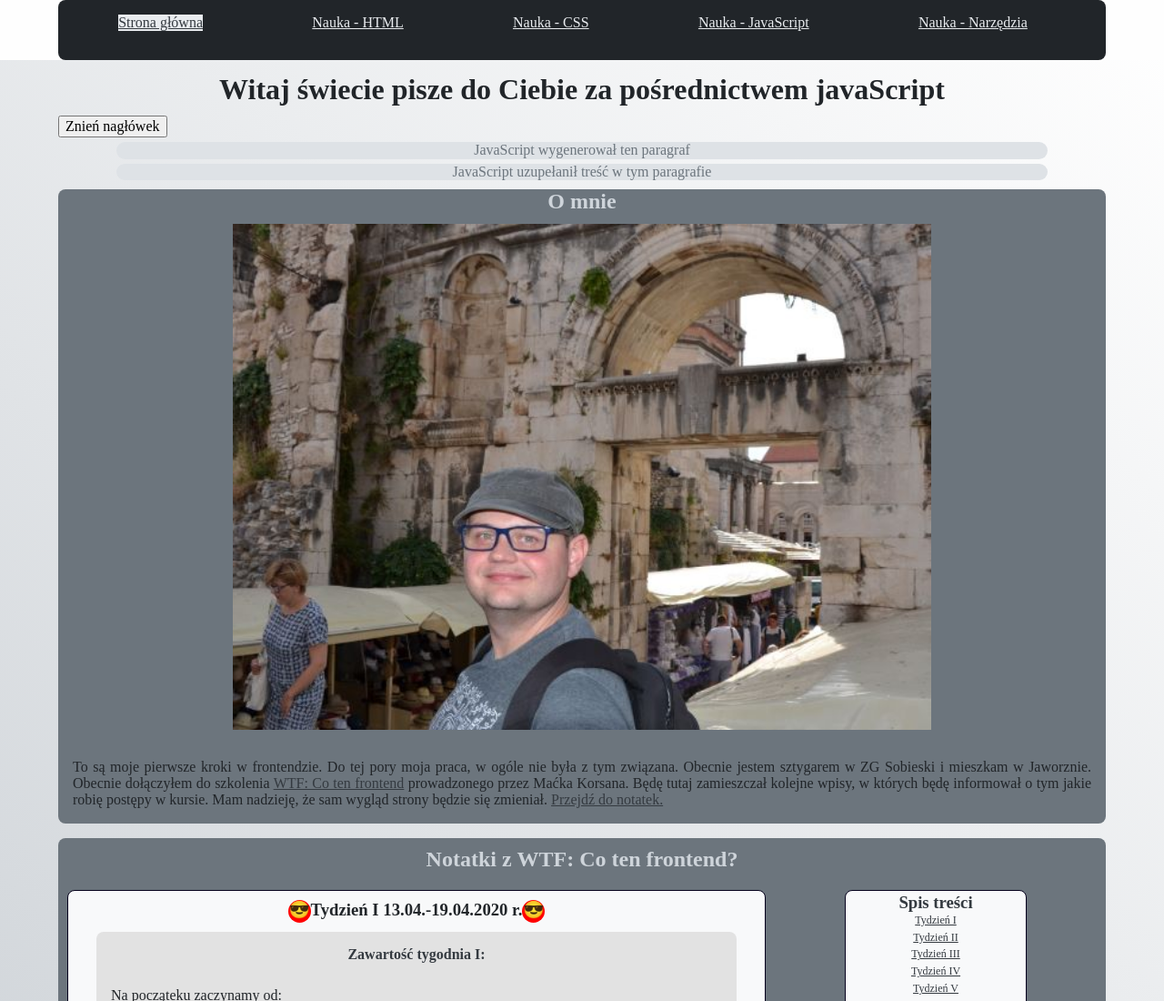
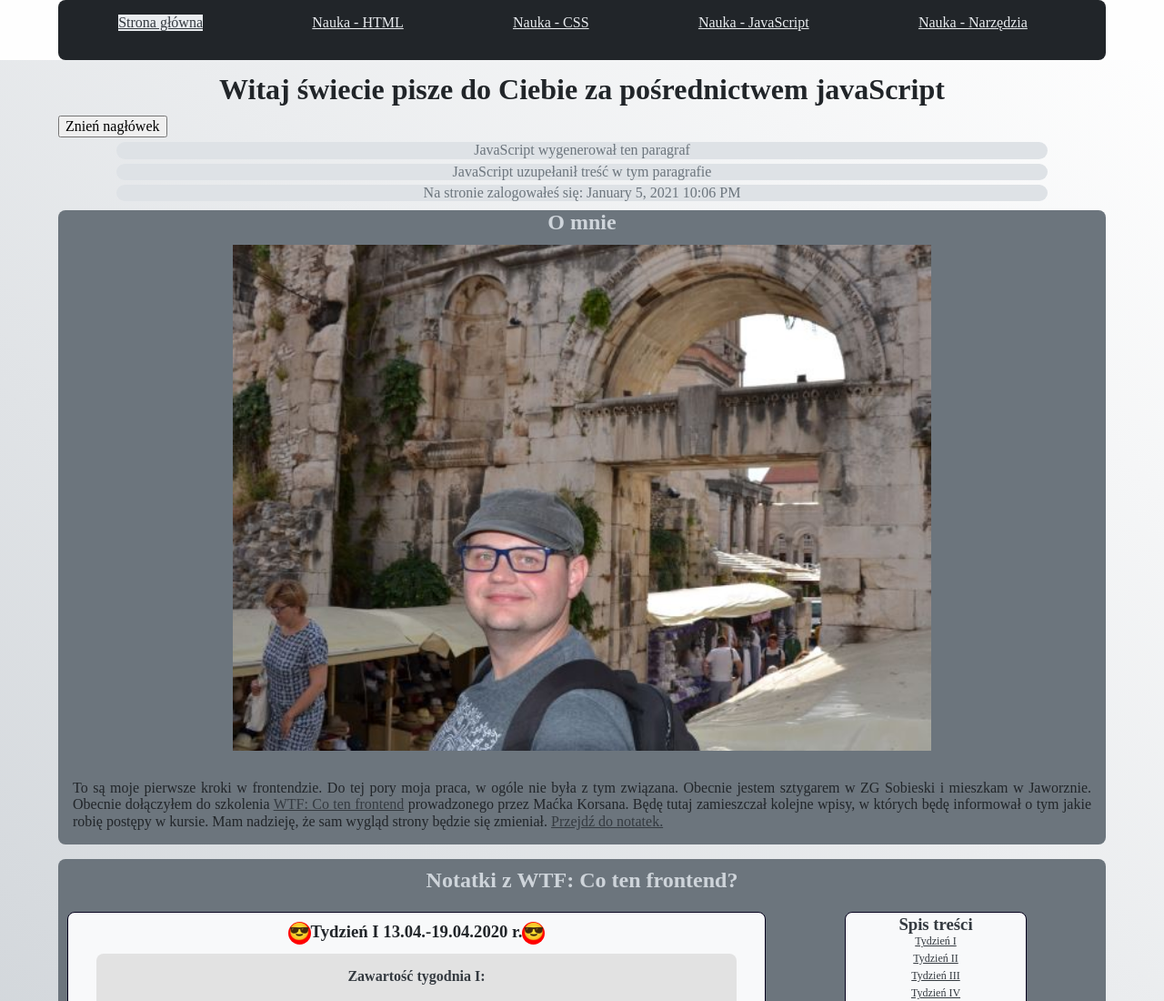
Before and after one commit to pawel-haraf/homepage, a website built with webpack: page src/pages/index.html in a window 1280 px wide. Shown: the top 1100 px of the page at 91% size. Built offline with nearby package versions, Linux system fonts and the light colour scheme.

Commit message:
momentjs

```diff
--- a/package.json
+++ b/package.json
@@ -44,6 +44,7 @@
     "websocket-extensions": "^0.1.4"
   },
   "dependencies": {
+    "moment": "^2.29.1",
     "normalize.css": "^8.0.1"
   }
 }
--- a/src/js/main.js
+++ b/src/js/main.js
@@ -210,3 +210,19 @@ const myClik = () => {
 };
 
 button.addEventListener("click", myClik);
+
+// Moment
+
+import moment from 'moment';
+
+console.log(moment().format('MMMM Do YYYY, h:mm:ss a'));
+
+function moment1(querySelectorContent, content) {
+  const element = document.querySelector(querySelectorContent);
+  element.innerHTML = content;
+}
+
+const paragraph1 = ".main__description--moment";
+const content1 = `Na stronie zalogowałeś się: ${moment().format('LLL')}`;
+
+moment1(paragraph1, content1);
--- a/src/pages/index.html
+++ b/src/pages/index.html
@@ -37,6 +37,7 @@
         <p class="main__description main__description--js"></p>
 
         <p class="main__description main__description--js2"></p>
+        <p class="main__description main__description--moment"></p>
       </header>
       <!-- Sekcja O mnie-->
       <section class="about">
```
Also changed, not shown: 1 other file.
